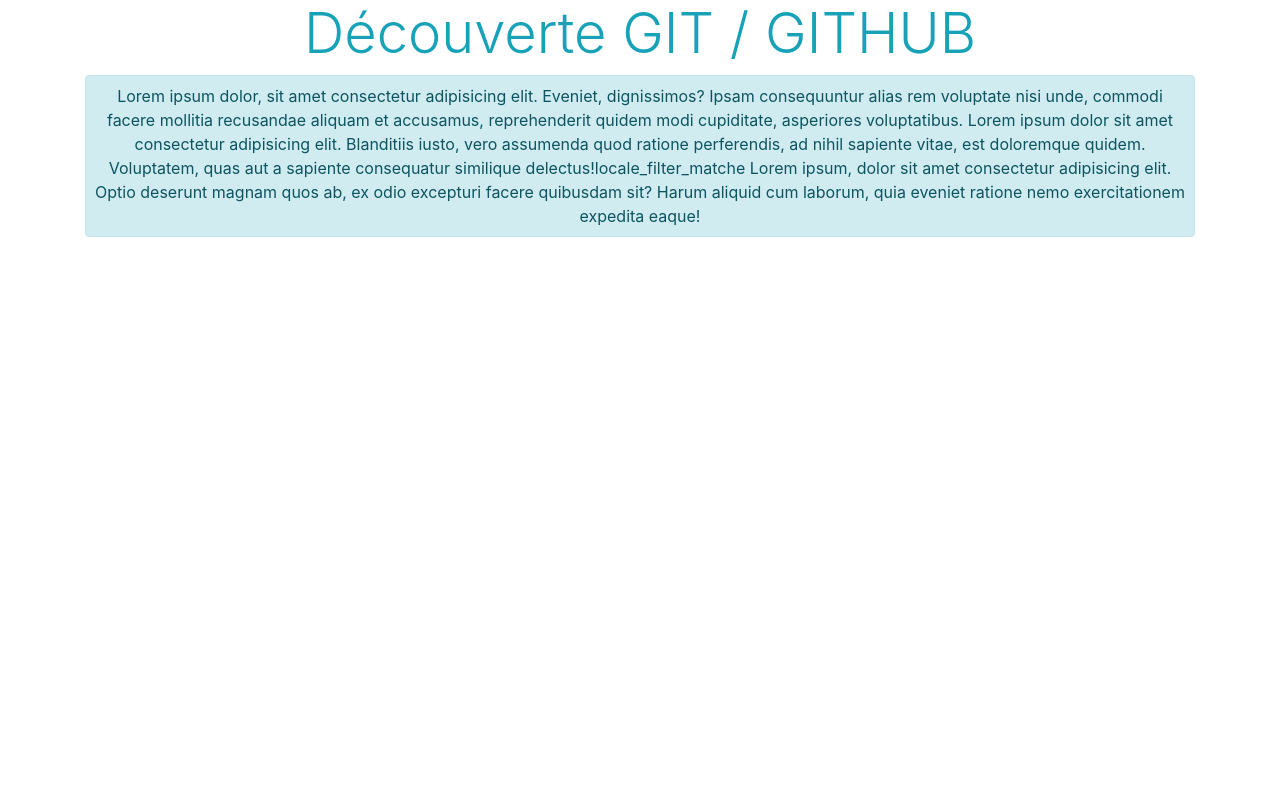
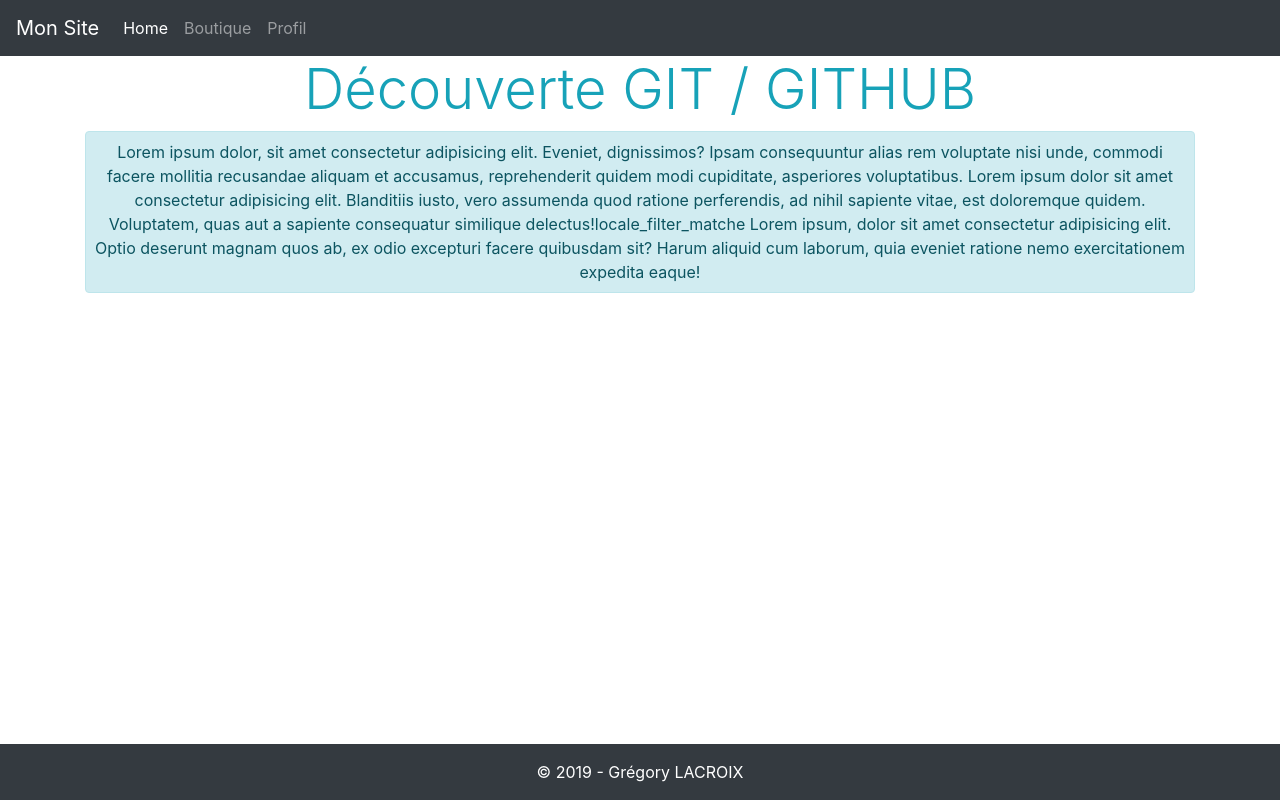
Before and after one commit to melvinTmk/monsite, a PHP site: page / in a window 1280 px wide. Run offline with PHP 8.4, Linux system fonts and the light colour scheme.

Commit message:
ajout nav + footer

```diff
--- a/index.php
+++ b/index.php
@@ -5,12 +5,41 @@
     <meta name="viewport" content="width=device-width, initial-scale=1.0">
     <meta http-equiv="X-UA-Compatible" content="ie=edge">
     <link rel="stylesheet" href="https://stackpath.bootstrapcdn.com/bootstrap/4.4.1/css/bootstrap.min.css" integrity="sha384-Vkoo8x4CGsO3+Hhxv8T/Q5PaXtkKtu6ug5TOeNV6gBiFeWPGFN9MuhOf23Q9Ifjh" crossorigin="anonymous">
-    <title>Mon Site </title>
+    <title>Mon Site</title>
 </head>
 <body>
-<div class="container">
-    <h1 class="display-4 text-center text-info">Découverte GIT / GITHUB</h1>
-    <p class="alert alert-info p-2 text-center">Lorem ipsum dolor, sit amet consectetur adipisicing elit. Eveniet, dignissimos? Ipsam consequuntur alias rem voluptate nisi unde, commodi facere mollitia recusandae aliquam et accusamus, reprehenderit quidem modi cupiditate, asperiores voluptatibus. Lorem ipsum dolor sit amet consectetur adipisicing elit. Blanditiis iusto, vero assumenda quod ratione perferendis, ad nihil sapiente vitae, est doloremque quidem. Voluptatem, quas aut a sapiente consequatur similique delectus!locale_filter_matche Lorem ipsum, dolor sit amet consectetur adipisicing elit. Optio deserunt magnam quos ab, ex odio excepturi facere quibusdam sit? Harum aliquid cum laborum, quia eveniet ratione nemo exercitationem expedita eaque!</p>
-</div>
+    <nav class="navbar navbar-expand-md navbar-dark bg-dark">
+    <a class="navbar-brand" href="#">Mon Site</a>
+    <button class="navbar-toggler" type="button" data-toggle="collapse" data-target="#navbarsExample04" aria-controls="navbarsExample04" aria-expanded="false" aria-label="Toggle navigation">
+        <span class="navbar-toggler-icon"></span>
+    </button>
+
+    <div class="collapse navbar-collapse" id="navbarsExample04">
+        <ul class="navbar-nav mr-auto">
+        <li class="nav-item active">
+            <a class="nav-link" href="#">Home</a>
+        </li>
+        <li class="nav-item">
+            <a class="nav-link" href="#">Boutique</a>
+        </li>
+        <li class="nav-item">
+            <a class="nav-link" href="#" tabindex="-1" aria-disabled="true">Profil</a>
+        </li>
+        </ul>
+    </div>
+    </nav>
+
+    <div class="container">
+        <h1 class="display-4 text-center text-info">Découverte GIT / GITHUB</h1>
+        <p class="alert alert-info p-2 text-center">Lorem ipsum dolor, sit amet consectetur adipisicing elit. Eveniet, dignissimos? Ipsam consequuntur alias rem voluptate nisi unde, commodi facere mollitia recusandae aliquam et accusamus, reprehenderit quidem modi cupiditate, asperiores voluptatibus. Lorem ipsum dolor sit amet consectetur adipisicing elit. Blanditiis iusto, vero assumenda quod ratione perferendis, ad nihil sapiente vitae, est doloremque quidem. Voluptatem, quas aut a sapiente consequatur similique delectus!locale_filter_matche Lorem ipsum, dolor sit amet consectetur adipisicing elit. Optio deserunt magnam quos ab, ex odio excepturi facere quibusdam sit? Harum aliquid cum laborum, quia eveniet ratione nemo exercitationem expedita eaque!</p>
+    </div>
+
+    <footer class="fixed-bottom bg-dark text-white text-center p-3">
+        &copy; 2019 - Grégory LACROIX
+    </footer>
+
+    <script src="https://code.jquery.com/jquery-3.4.1.slim.min.js" integrity="sha384-J6qa4849blE2+poT4WnyKhv5vZF5SrPo0iEjwBvKU7imGFAV0wwj1yYfoRSJoZ+n" crossorigin="anonymous"></script>
+    <script src="https://cdn.jsdelivr.net/npm/popper.js@1.16.0/dist/umd/popper.min.js" integrity="sha384-Q6E9RHvbIyZFJoft+2mJbHaEWldlvI9IOYy5n3zV9zzTtmI3UksdQRVvoxMfooAo" crossorigin="anonymous"></script>
+    <script src="https://stackpath.bootstrapcdn.com/bootstrap/4.4.1/js/bootstrap.min.js" integrity="sha384-wfSDF2E50Y2D1uUdj0O3uMBJnjuUD4Ih7YwaYd1iqfktj0Uod8GCExl3Og8ifwB6" crossorigin="anonymous"></script>
 </body>
 </html>
```
